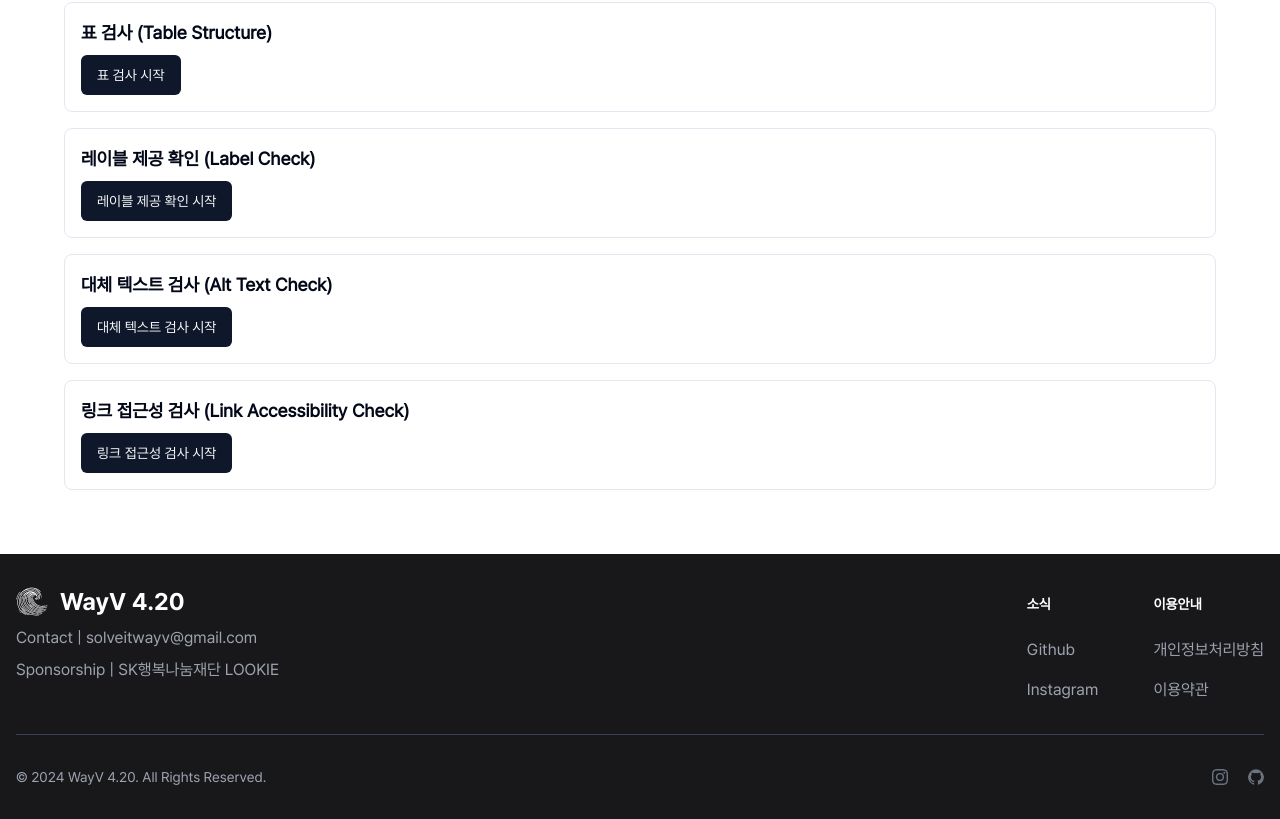
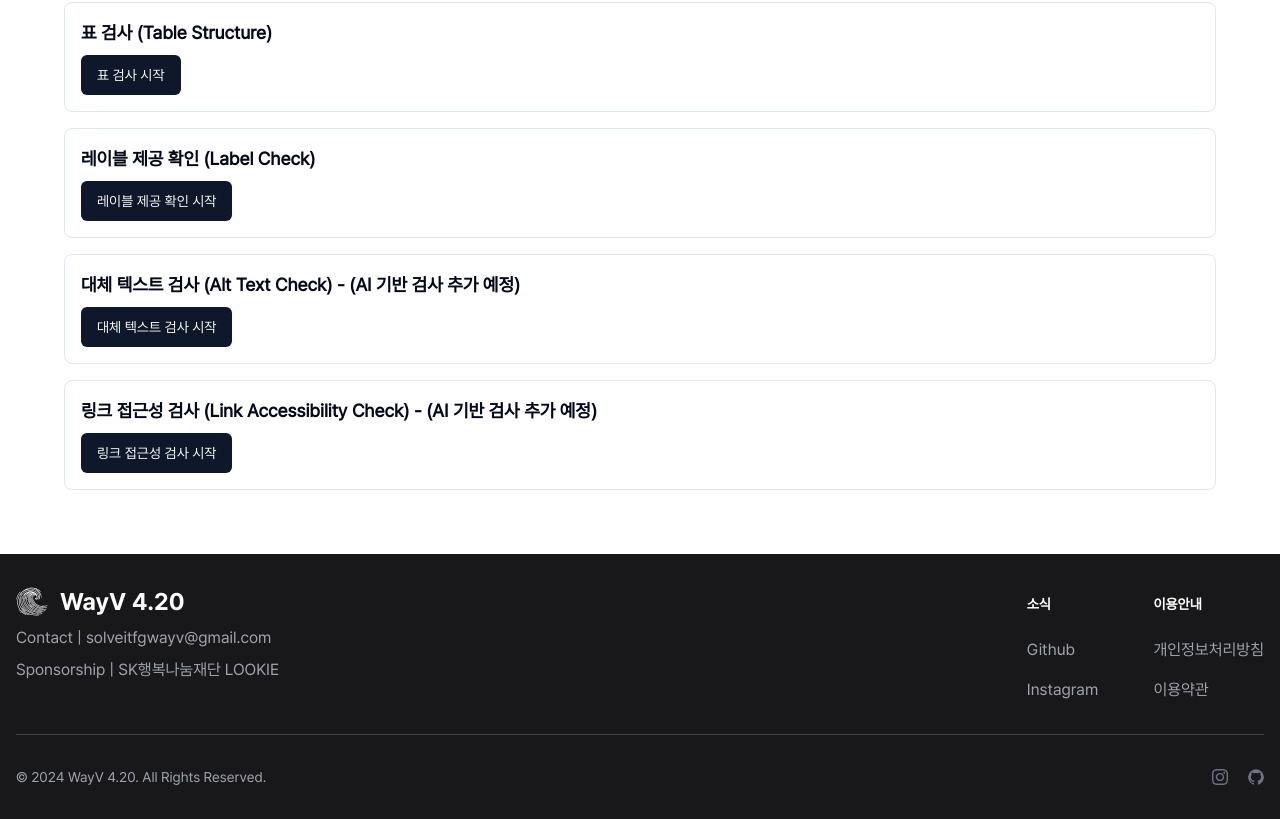
Before and after one commit to inqueue0979/WayV-FE, a Next.js app: page /solution in a window 1280 px wide. Shown: the part 630-1449 px from the top of the page. Built offline with nearby package versions, Linux system fonts and the light colour scheme.

Commit message:
Word Correction

```diff
--- a/src/app/components/Footer.js
+++ b/src/app/components/Footer.js
@@ -14,7 +14,7 @@ export default function Footer() {
                     </Link>
                     <ul className="text-gray-400 font-medium mt-2">
                         <li className="mt-2">
-                            <p className="hover:underline">Contact | solveitwayv@gmail.com</p>
+                            <p className="hover:underline">Contact | solveitfgwayv@gmail.com</p>
                         </li>
                         <li className="mt-2">
                             <p className="hover:underline">Sponsorship | SK행복나눔재단 LOOKIE</p>
--- a/src/app/solution/CardContainer.js
+++ b/src/app/solution/CardContainer.js
@@ -176,12 +176,12 @@ export default function CardContainer({ valueUrl }) {
         buttonText="레이블 제공 확인 시작"
       />
       <CheckCard
-        title="대체 텍스트 검사 (Alt Text Check)"
+        title="대체 텍스트 검사 (Alt Text Check) - (AI 기반 검사 추가 예정)"
         apiUrl={altTextUrl}
         buttonText="대체 텍스트 검사 시작"
       />
       <CheckCard
-        title="링크 접근성 검사 (Link Accessibility Check)" // 링크 접근성 검사 카드 추가
+        title="링크 접근성 검사 (Link Accessibility Check) - (AI 기반 검사 추가 예정)" // 링크 접근성 검사 카드 추가
         apiUrl={linkAccessibilityUrl}
         buttonText="링크 접근성 검사 시작"
       />
```
